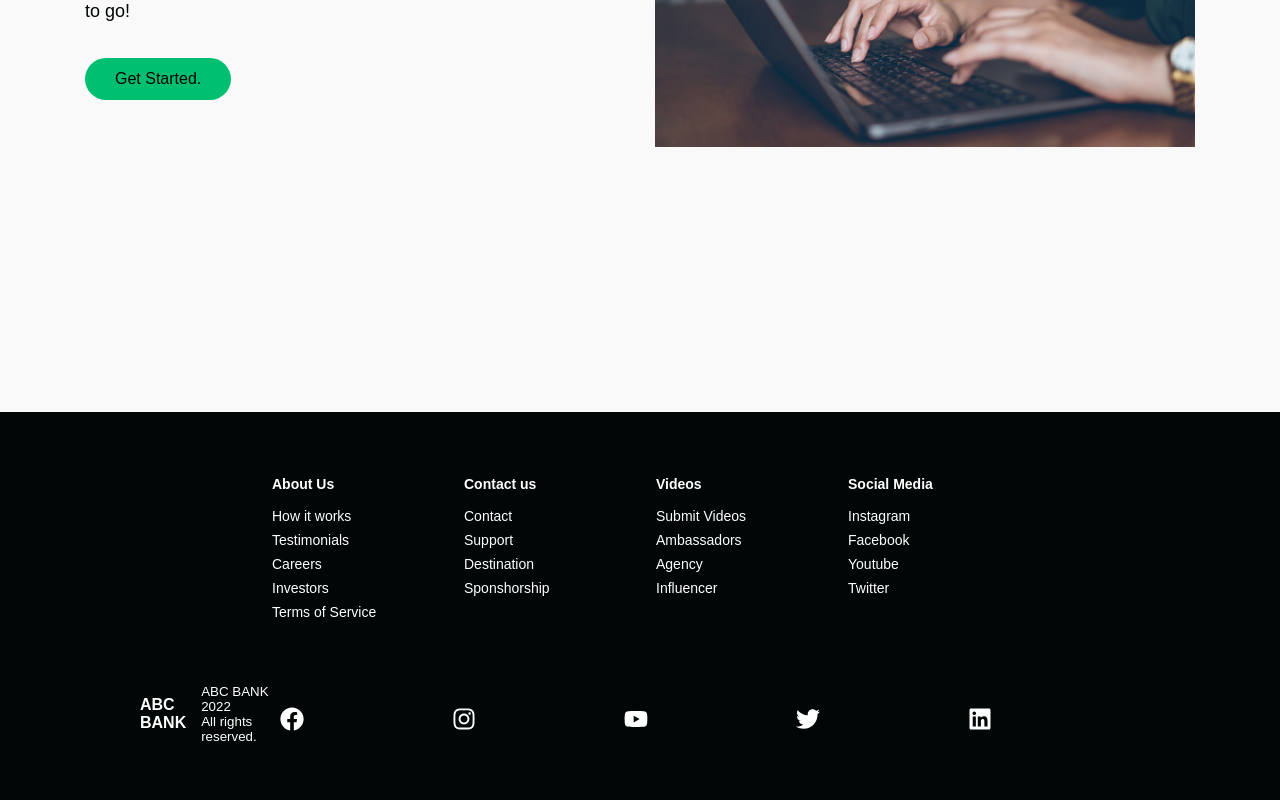
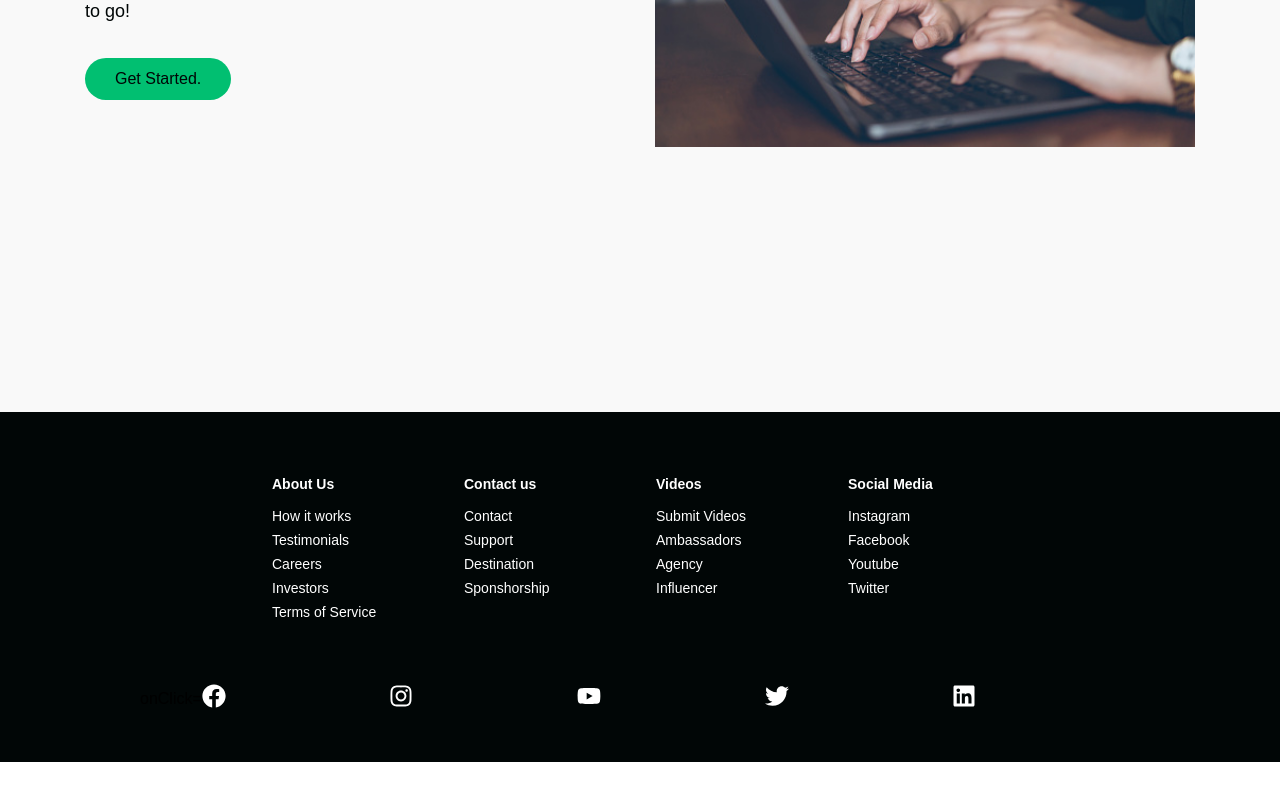
Before and after one commit to NEKiarie/BankInfoWebsite, a React (Create React App) app: page / in a window 1280 px wide. Shown: the part 3763-4563 px from the top of the page. After the commit the page ends 4525 px from the top, so only its background shows below. Built offline with nearby package versions, Linux system fonts and the light colour scheme.

Commit message:
File modified

```diff
--- a/src/components/Footer/index.js
+++ b/src/components/Footer/index.js
@@ -17,8 +17,8 @@ import {
   FooterLinksContainer,
   SocialMedia,
   SocialMediaWrap,
-  SocialLogo,
-  WebsiteRights,
+  //SocialLogo,
+  //WebsiteRights,
   SocialIcons,
   SocialIconLink,
 } from "./FooterElements";
@@ -70,14 +70,15 @@ const Footer = () => {
 
         <SocialMedia>
           <SocialMediaWrap>
-            <SocialLogo to="/" onClick={toggleHome}>
+            onClick={toggleHome}
+            {/* {\*<SocialLogo to="/" >
               ABC BANK
             </SocialLogo>
 
             <WebsiteRights>
               ABC BANK {new Date().getFullYear()} <br />
               All rights reserved.
-            </WebsiteRights>
+            </WebsiteRights>*/}
             <SocialIcons>
               <SocialIconLink
                 href="https://www.facebook.com"
```
